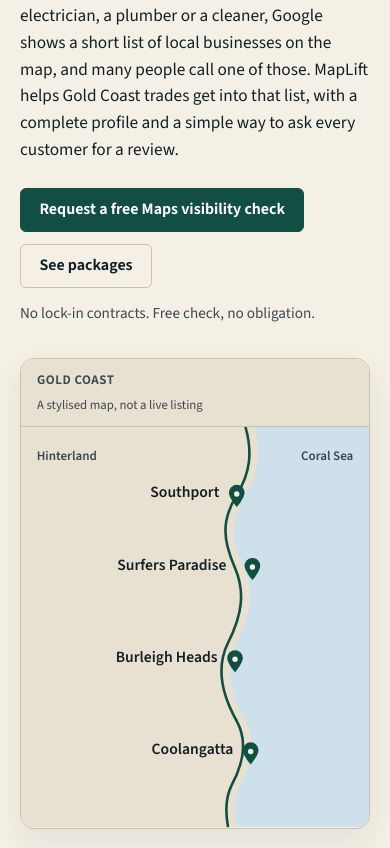
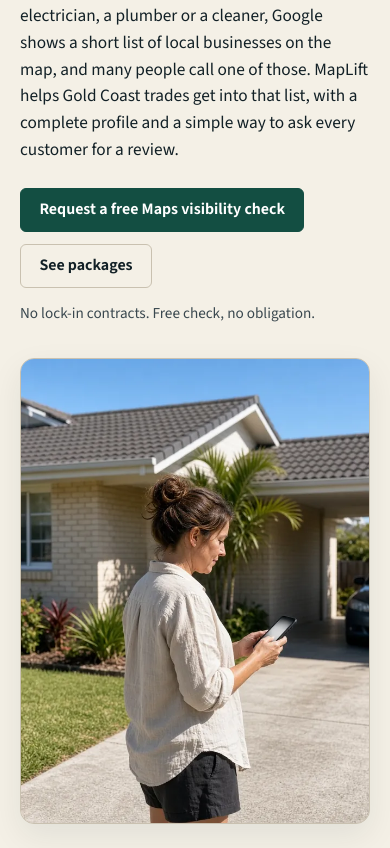
Before and after one commit to MekTesfaye/maplift, a plain HTML site: page index.html in a window 390 px wide. Shown: the part 252-1100 px from the top of the page. Drawn offline with Linux system fonts and the light colour scheme.

Commit message:
Replace the hero map illustration with a generated photo
Use a WebP photograph of a homeowner looking at a phone in a Gold
Coast-style driveway, with a blank screen, srcset, and preload.
Record the image source in CREDITS.md.

```diff
--- a/index.html
+++ b/index.html
@@ -27,6 +27,7 @@
   <meta name="twitter:image:alt" content="MapLift: get more calls from Google Maps, for Gold Coast trades.">
   <link rel="preload" href="fonts/source-sans-3-latin-wght-normal.woff2" as="font" type="font/woff2" crossorigin>
   <link rel="preload" href="fonts/source-serif-4-latin-wght-normal.woff2" as="font" type="font/woff2" crossorigin>
+  <link rel="preload" as="image" type="image/webp" href="images/hero-homeowner-640.webp" imagesrcset="images/hero-homeowner-640.webp 640w, images/hero-homeowner-864.webp 864w" imagesizes="(min-width: 960px) 28rem, calc(100vw - 2.5rem)">
   <link rel="stylesheet" href="styles.css">
   <script type="application/ld+json">
   {
@@ -143,34 +144,16 @@
           <p class="fineprint">No lock-in contracts. Free check, no obligation.</p>
         </div>
 
-        <figure class="map-card">
-          <div class="map-card__bar">
-            <p class="map-card__title">Gold Coast</p>
-            <p class="map-card__caption">A stylised map, not a live listing</p>
-          </div>
-          <svg viewBox="0 0 400 460" role="img" aria-labelledby="map-title map-desc">
-            <title id="map-title">Stylised map of the Gold Coast</title>
-            <desc id="map-desc">A decorative map of the Gold Coast coastline, from Southport down to Coolangatta, with pins at well-known suburbs. It is an illustration, not a ranking or a real business listing.</desc>
-            <path fill="#cfe0ed" d="M0 0h400v460H0z"/>
-            <path fill="#e8e1d2" d="M0 0h268c8 28 6 52-10 78-18 30-16 52-2 84 12 28 8 54-8 86-14 28-8 58 10 90 12 22 8 48-6 74-6 12-8 26-4 48H0V0z"/>
-            <path fill="none" stroke="#134E42" stroke-width="3" stroke-linejoin="round" d="M258 0c8 28 6 52-10 78-18 30-16 52-2 84 12 28 8 54-8 86-14 28-8 58 10 90 12 22 8 48-6 74-6 12-8 26-4 48"/>
-            <g fill="#134E42">
-              <path d="M248 92c0 0 9-10.5 9-16.5a9 9 0 1 0-18 0c0 6 9 16.5 9 16.5z"/>
-              <path d="M266 176c0 0 9-10.5 9-16.5a9 9 0 1 0-18 0c0 6 9 16.5 9 16.5z"/>
-              <path d="M246 282c0 0 9-10.5 9-16.5a9 9 0 1 0-18 0c0 6 9 16.5 9 16.5z"/>
-              <path d="M264 388c0 0 9-10.5 9-16.5a9 9 0 1 0-18 0c0 6 9 16.5 9 16.5z"/>
-            </g>
-            <circle cx="248" cy="77" r="3.1" fill="#F4F0E6"/>
-            <circle cx="266" cy="161" r="3.1" fill="#F4F0E6"/>
-            <circle cx="246" cy="267" r="3.1" fill="#F4F0E6"/>
-            <circle cx="264" cy="373" r="3.1" fill="#F4F0E6"/>
-            <text x="228" y="80" text-anchor="end" font-family="Source Sans 3, Source Sans Pro, sans-serif" font-size="18" font-weight="600" fill="#122026">Southport</text>
-            <text x="236" y="164" text-anchor="end" font-family="Source Sans 3, Source Sans Pro, sans-serif" font-size="18" font-weight="600" fill="#122026">Surfers Paradise</text>
-            <text x="226" y="270" text-anchor="end" font-family="Source Sans 3, Source Sans Pro, sans-serif" font-size="18" font-weight="600" fill="#122026">Burleigh Heads</text>
-            <text x="244" y="376" text-anchor="end" font-family="Source Sans 3, Source Sans Pro, sans-serif" font-size="18" font-weight="600" fill="#122026">Coolangatta</text>
-            <text x="382" y="38" text-anchor="end" font-family="Source Sans 3, Source Sans Pro, sans-serif" font-size="15" font-weight="600" fill="#3a484f">Coral Sea</text>
-            <text x="18" y="38" font-family="Source Sans 3, Source Sans Pro, sans-serif" font-size="15" font-weight="600" fill="#3a484f">Hinterland</text>
-          </svg>
+        <figure class="hero-photo">
+          <img
+            src="images/hero-homeowner-864.webp"
+            srcset="images/hero-homeowner-640.webp 640w, images/hero-homeowner-864.webp 864w"
+            sizes="(min-width: 960px) 28rem, calc(100vw - 2.5rem)"
+            width="864"
+            height="1152"
+            alt="A homeowner stands in the sunny driveway of a suburban Gold Coast house, looking at a phone."
+            fetchpriority="high"
+            decoding="async">
         </figure>
       </div>
     </section>
--- a/styles.css
+++ b/styles.css
@@ -356,47 +356,24 @@ p {
   max-width: 32rem;
 }
 
-.map-card {
+.hero-photo {
   margin: 0;
   width: 100%;
-  background: var(--paper-raised);
-  border: 1px solid var(--line);
   border-radius: 14px;
   overflow: hidden;
+  border: 1px solid var(--line);
   box-shadow: 0 12px 32px color-mix(in srgb, var(--ink) 8%, transparent);
-}
-
-.map-card__bar {
-  display: flex;
-  align-items: baseline;
-  justify-content: space-between;
-  flex-wrap: wrap;
-  gap: 0.25rem 0.75rem;
-  padding: 0.7rem 1rem;
-  border-bottom: 1px solid var(--line);
   background: var(--sand);
 }
 
-.map-card__title {
-  margin: 0;
-  font-family: var(--sans);
-  font-size: 0.82rem;
-  font-weight: 650;
-  letter-spacing: 0.04em;
-  text-transform: uppercase;
-  color: var(--ink-soft);
-}
-
-.map-card__caption {
-  margin: 0;
-  font-size: 0.8rem;
-  color: var(--ink-soft);
-}
-
-.map-card svg {
+.hero-photo img {
   display: block;
   width: 100%;
   height: auto;
+  aspect-ratio: 3 / 4;
+  object-fit: cover;
+  object-position: center 30%;
+  vertical-align: middle;
 }
 
 /* Cards and lists */
@@ -736,17 +713,6 @@ p {
   }
 }
 
-@media (max-width: 519px) {
-  .map-card__bar {
-    flex-direction: column;
-    align-items: flex-start;
-  }
-
-  .map-card {
-    width: 100%;
-    max-width: 100%;
-  }
-}
 
 .about-copy {
   max-width: 42rem;
```
Also changed, not shown: images/hero-homeowner-640.webp (added), images/hero-homeowner-864.webp (added), 2 other files.
